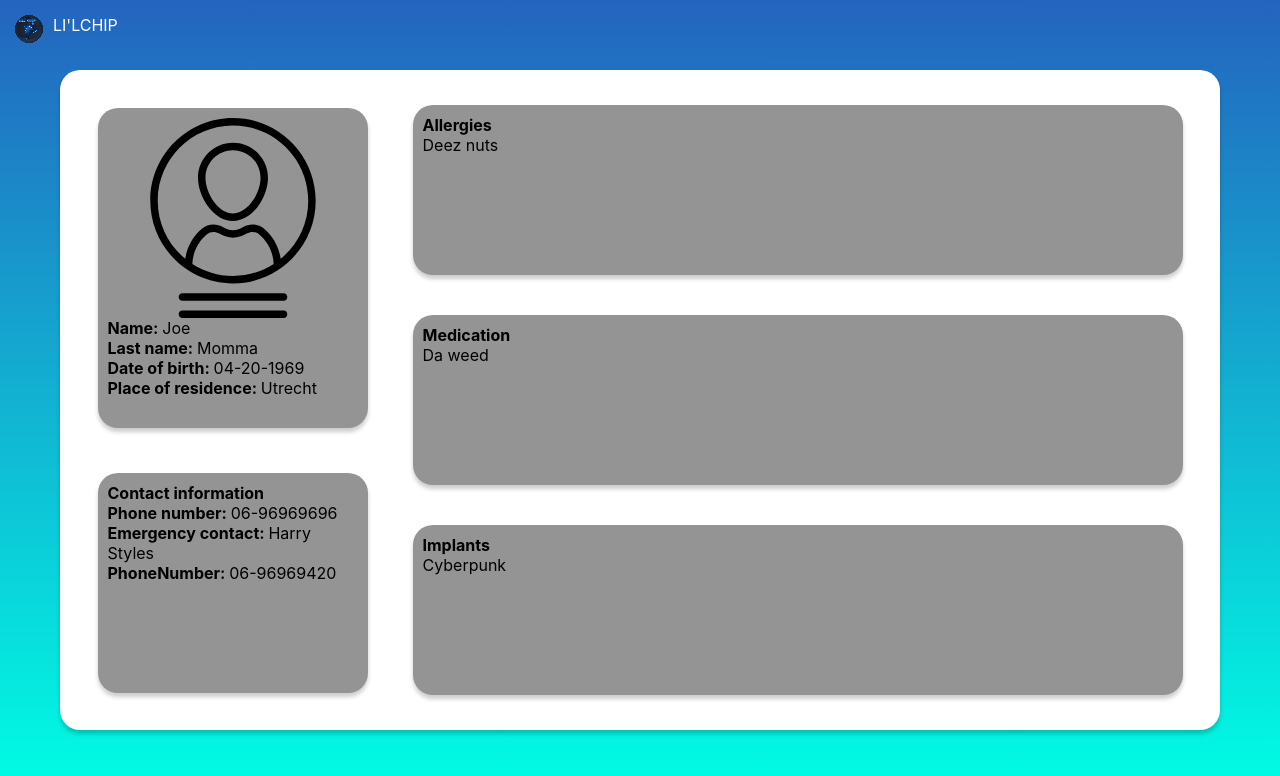
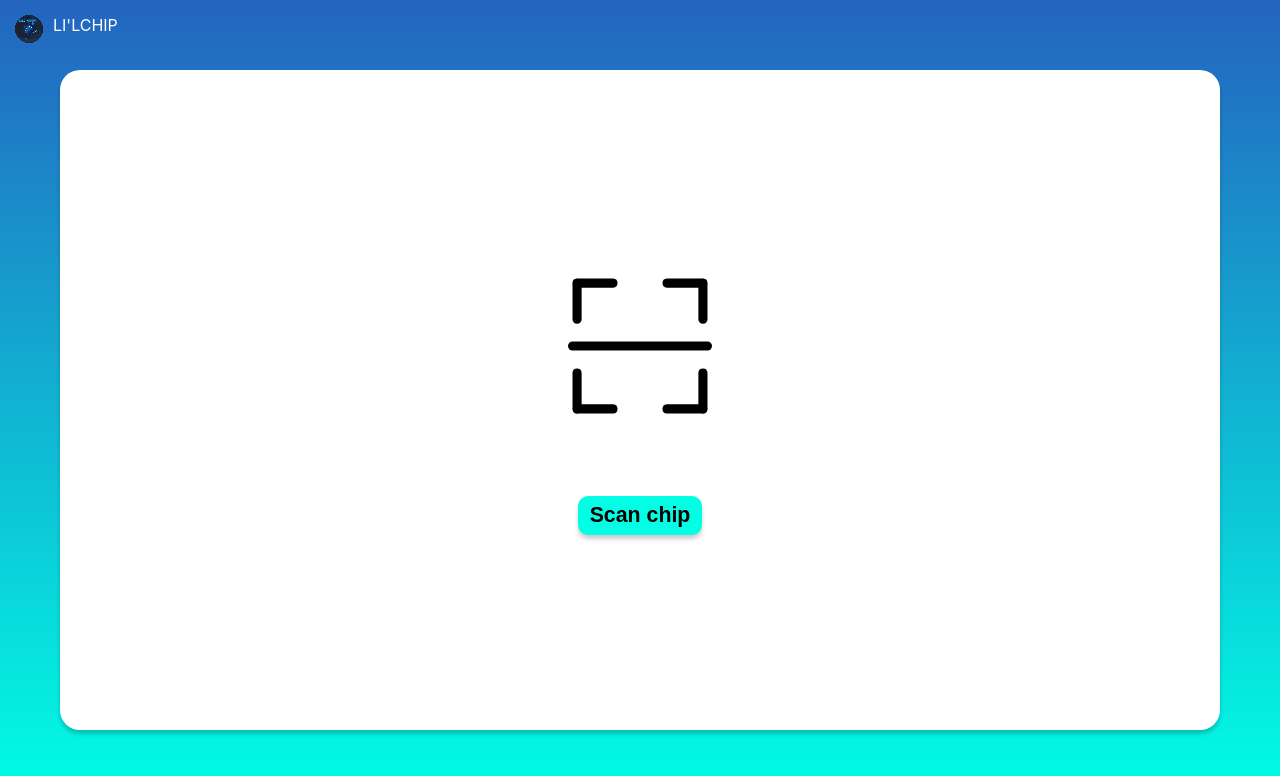
Before and after one commit to SvenLoeve/lilchip, a React (Create React App) app in the folder lilchip/: page /chip-scan in a window 1280 px wide. Shown: the top 776 px of the page. Built offline with nearby package versions, Linux system fonts and the light colour scheme.

Commit message:
Scan page ready for testing

```diff
--- a/lilchip/src/pages/ChipScan/ChipScan.css
+++ b/lilchip/src/pages/ChipScan/ChipScan.css
@@ -19,21 +19,21 @@
 }
 
 .PersonalInformation {
-  background: #949494;
+  background: #d9d9d9;
   width: 250px;
   height: 300px;
   padding: 10px;
 }
 
 .ContactInformation {
-  background: #949494;
+  background: #d9d9d9;
   width: 250px;
   height: 200px;
   padding: 10px;
 }
 
 .Allergies {
-  background: #949494;
+  background: #d9d9d9;
   width: 750px;
   height: 150px;
   padding: 10px;
@@ -41,7 +41,7 @@
 
 .Medication {
   flex-direction: column;
-  background: #949494;
+  background: #d9d9d9;
   width: 750px;
   height: 150px;
   padding: 10px;
@@ -49,7 +49,7 @@
 
 .Implants {
   flex-direction: column;
-  background: #949494;
+  background: #d9d9d9;
   width: 750px;
   height: 150px;
   padding: 10px;
--- a/lilchip/src/pages/ChipScan/ChipScan.jsx
+++ b/lilchip/src/pages/ChipScan/ChipScan.jsx
@@ -13,21 +13,21 @@ import Button from "../../components/Button/Button";
 
 const ChipScan = () => {
 
-    // const [data, setData] = useState(null);
+    const [data, setData] = useState(null);
 
     //dummy data
-    const [data, setData] = useState({
-        name: "Joe",
-        lastName: "Momma",
-        dateOfBirth: "04-20-1969",
-        placeOfResidence: "Utrecht",
-        phoneNumber: "06-96969696",
-        emergencyContact: "Harry Styles",
-        emergencyContactNumber: "06-96969420",
-        alergies: "Deez nuts",
-        medication: "Da weed",
-        implants: "Cyberpunk"
-    });
+    // const [data, setData] = useState({
+    //     name: "Joe",
+    //     lastName: "Momma",
+    //     dateOfBirth: "04-20-1969",
+    //     placeOfResidence: "Utrecht",
+    //     phoneNumber: "06-96969696",
+    //     emergencyContact: "Harry Styles",
+    //     emergencyContactNumber: "06-96969420",
+    //     alergies: "Deez nuts",
+    //     medication: "Da weed",
+    //     implants: "Cyberpunk"
+    // });
 
 
     const API_URL = "http://127.0.0.1:5000/api/v1/read_physical_chip_data?apikey=fe593a02b73346f4b5608ce8ec2d2f89";
@@ -48,7 +48,7 @@ const ChipScan = () => {
 
     if (data == null) {
         return (
-            <div className="containerChipScan">
+            <div className="container ChipScan">
                 <img src={ScanIcon} alt="ScanIcon" />
                 <Button onClick={handleGetData} label="Scan chip" variant="1" />
             </div>
```
